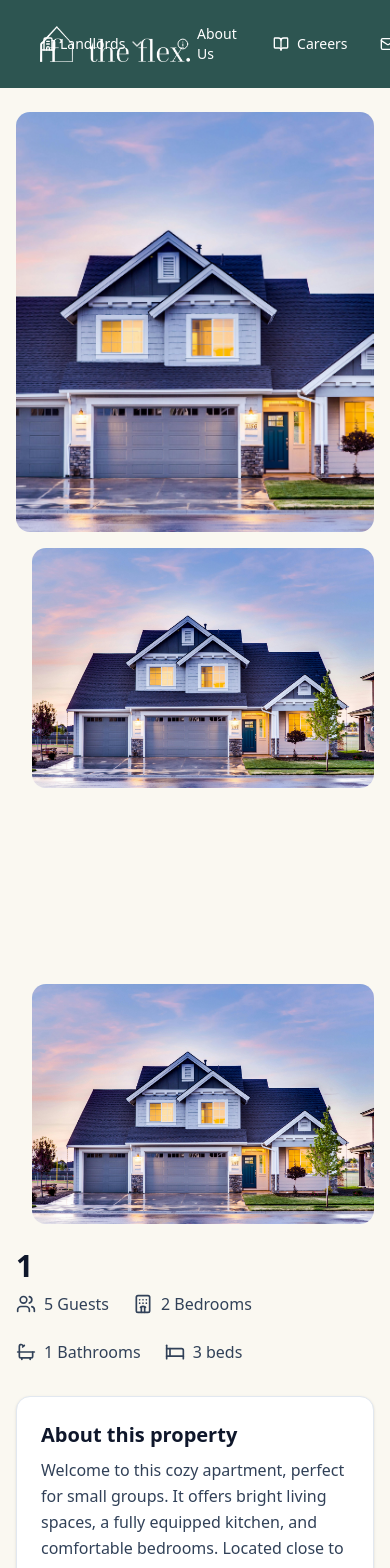
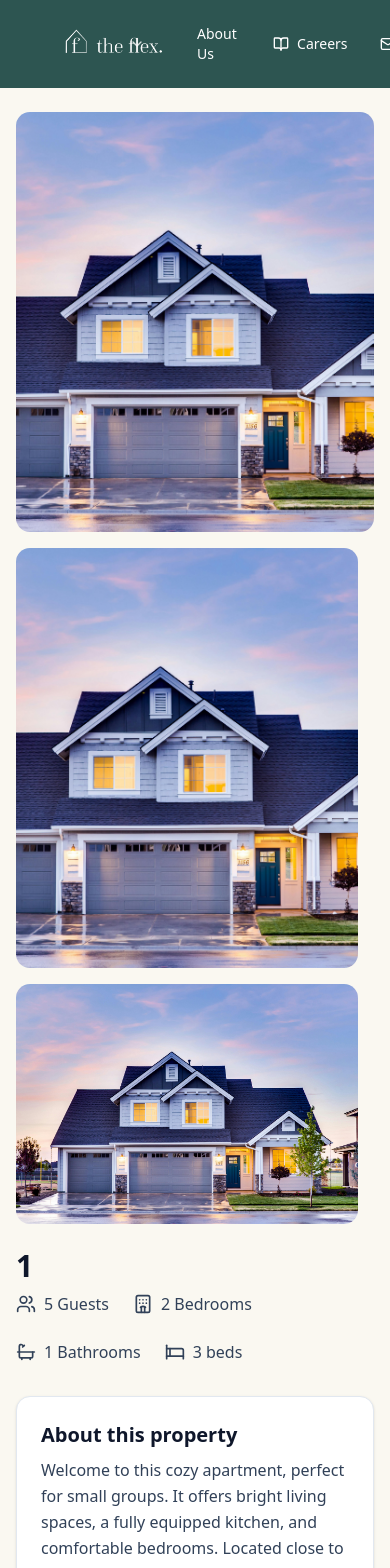
Before and after one commit to BeyzaOzkara/flex-reviews, a Next.js app: page /property/1 in a window 390 px wide. Shown: the top 1568 px of the page. Built offline with nearby package versions, Linux system fonts and the light colour scheme; no server answers; the database is empty.

Commit message:
updated property page

```diff
--- a/app/dashboard/page.tsx
+++ b/app/dashboard/page.tsx
@@ -70,7 +70,7 @@ export default function DashboardPage() {
     return filtered.sort(
       (a, b) => new Date(b.review_date).getTime() - new Date(a.review_date).getTime()
     );
-  }, [reviews, properties, selectedProperty, filters]);
+  }, [reviews, selectedProperty, filters]);
 
   const filteredProperties = useMemo(
     () => (filters.category ? properties.filter((p) => p.category === filters.category) : properties),
--- a/app/property/[slug]/page.tsx
+++ b/app/property/[slug]/page.tsx
@@ -1,10 +1,9 @@
 import SiteHeader from "@/components/SiteHeader";
 import { Bath, Bed, Hotel, Users } from "lucide-react";
 import PropertyReviews from "@/components/PropertyReviews";
+import Image from "next/image";
 
-type ApiReview = {
-  listingName?: string | null;
-};
+type ApiReview = { listingName?: string | null };
 
 function humanizeSlug(slug: string) {
   return slug
@@ -13,14 +12,14 @@ function humanizeSlug(slug: string) {
     .join(" ");
 }
 
+// 👇 NOTE: params is a Promise here to satisfy .next/types checkFields
 export default async function PropertyPage({
   params,
 }: {
-  params: { slug: string };
+  params: Promise<{ slug: string }>;
 }) {
-  const { slug } = params;
+  const { slug } = await params;
 
-  // Try to get a proper listing name from your API; fallback to slug humanized
   const base = process.env.NEXT_PUBLIC_BASE_URL || "http://localhost:3000";
   const metaRes = await fetch(
     `${base}/api/reviews/hostaway?listing=${encodeURIComponent(slug)}`,
@@ -34,108 +33,58 @@ export default async function PropertyPage({
     if (first?.listingName) listingName = first.listingName;
   }
 
-  // You can replace these with real data if you have it
   const facts = { guests: 5, bedrooms: 2, bathrooms: 1, beds: 3 };
-
-  // Local images (put your own in /public). Using <img> avoids next/image domain config.
-  const images = [
-    "/property.jpg", // make sure this exists in /public
-    "/property.jpg",
-    "/property.jpg",
-    "/property.jpg",
-    "/property.jpg",
-  ];
-
-  const amenities = [
-    "Cable TV",
-    "Kitchen",
-    "Washing Machine",
-    "Wireless",
-    "Hair Dryer",
-    "Heating",
-  ];
+  const images = ["/property.jpg","/property.jpg","/property.jpg","/property.jpg","/property.jpg"];
+  const amenities = ["Cable TV","Kitchen","Washing Machine","Wireless","Hair Dryer","Heating"];
 
   return (
     <div className="bg-[#FAF8F1] min-h-screen">
-      <SiteHeader/>
-      {/* Top gallery (Flex-like layout) */}
+      <SiteHeader />
+
+      {/* Gallery */}
       <section className="mx-auto max-w-6xl px-4 md:px-6 py-6 grid grid-cols-1 md:grid-cols-3 gap-4">
-        <img
-          src={images[0]}
-          alt=""
-          className="col-span-2 h-[420px] w-full object-cover rounded-xl"
-        />
-        <img
-          src={images[1] || images[0]}
-          alt=""
-          className="h-[420px] w-full object-cover rounded-xl"
-        />
-        <img
-          src={images[2] || images[0]}
-          alt=""
-          className="h-[240px] w-full object-cover rounded-xl"
-        />
-        <img
-          src={images[3] || images[0]}
-          alt=""
-          className="h-[240px] w-full object-cover rounded-xl"
-        />
-        <img
-          src={images[4] || images[0]}
-          alt=""
-          className="h-[240px] w-full object-cover rounded-xl md:col-span-3"
-        />
+        <div className="relative col-span-2 h-[420px]">
+          <Image src={images[0]} alt="" fill className="object-cover rounded-xl" priority />
+        </div>
+        <div className="relative h-[420px]">
+          <Image src={images[1] || images[0]} alt="" fill className="object-cover rounded-xl" />
+        </div>
+        <div className="relative h-[240px]">
+          <Image src={images[2] || images[0]} alt="" fill className="object-cover rounded-xl" />
+        </div>
+        <div className="relative h-[240px]">
+          <Image src={images[3] || images[0]} alt="" fill className="object-cover rounded-xl" />
+        </div>
+        <div className="relative h-[240px] md:col-span-3">
+          <Image src={images[4] || images[0]} alt="" fill className="object-cover rounded-xl" />
+        </div>
       </section>
 
       <main className="mx-auto max-w-6xl px-4 md:px-6 pb-16">
-        {/* Title */}
-        <h1 className="text-3xl md:text-4xl font-semibold text-slate-900 mb-2">
-          {listingName}
-        </h1>
+        <h1 className="text-3xl md:text-4xl font-semibold text-slate-900 mb-2">{listingName}</h1>
 
-        {/* Facts row */}
         <div className="flex flex-wrap items-center gap-6 text-slate-700 mb-8">
-          <span className="inline-flex items-center gap-2">
-            <Users className="w-5 h-5" /> {facts.guests} Guests
-          </span>
-          <span className="inline-flex items-center gap-2">
-            <Hotel className="w-5 h-5" /> {facts.bedrooms} Bedrooms
-          </span>
-          <span className="inline-flex items-center gap-2">
-            <Bath className="w-5 h-5" /> {facts.bathrooms} Bathrooms
-          </span>
-          <span className="inline-flex items-center gap-2">
-            <Bed className="w-5 h-5" /> {facts.beds} beds
-          </span>
+          <span className="inline-flex items-center gap-2"><Users className="w-5 h-5" /> {facts.guests} Guests</span>
+          <span className="inline-flex items-center gap-2"><Hotel className="w-5 h-5" /> {facts.bedrooms} Bedrooms</span>
+          <span className="inline-flex items-center gap-2"><Bath className="w-5 h-5" /> {facts.bathrooms} Bathrooms</span>
+          <span className="inline-flex items-center gap-2"><Bed className="w-5 h-5" /> {facts.beds} beds</span>
         </div>
 
-        {/* About & booking (simple cards) */}
         <div className="grid grid-cols-1 lg:grid-cols-[1fr_360px] gap-6">
           <div className="space-y-6">
-            {/* About */}
             <div className="rounded-xl border border-slate-200 bg-white p-6 shadow-sm">
-              <h2 className="text-xl font-semibold text-slate-900 mb-2">
-                About this property
-              </h2>
+              <h2 className="text-xl font-semibold text-slate-900 mb-2">About this property</h2>
               <p className="text-slate-700 leading-relaxed">
-                Welcome to this cozy apartment, perfect for small groups. It
-                offers bright living spaces, a fully equipped kitchen, and
-                comfortable bedrooms. Located close to transit, shops, and local
-                parks.
+                Welcome to this cozy apartment, perfect for small groups. It offers bright living spaces, a fully equipped kitchen,
+                and comfortable bedrooms. Located close to transit, shops, and local parks.
               </p>
             </div>
 
-            {/* Amenities */}
             <div className="rounded-xl border border-slate-200 bg-white p-6 shadow-sm">
-              <h2 className="text-xl font-semibold text-slate-900 mb-3">
-                Amenities
-              </h2>
+              <h2 className="text-xl font-semibold text-slate-900 mb-3">Amenities</h2>
               <ul className="grid grid-cols-1 sm:grid-cols-2 gap-2">
                 {amenities.map((a) => (
-                  <li
-                    key={a}
-                    className="text-slate-700 flex items-center gap-2"
-                  >
+                  <li key={a} className="text-slate-700 flex items-center gap-2">
                     <span className="h-1.5 w-1.5 rounded-full bg-slate-400" />
                     {a}
                   </li>
@@ -143,32 +92,19 @@ export default async function PropertyPage({
               </ul>
             </div>
 
-            {/* ✅ Approved reviews section */}
+            {/* Approved reviews */}
             <PropertyReviews slug={slug} />
           </div>
 
-          {/* Booking card (static placeholder) */}
           <aside className="rounded-xl border border-slate-200 bg-white p-6 shadow-sm h-fit">
-            <h3 className="text-lg font-semibold text-slate-900 mb-4">
-              Book Your Stay
-            </h3>
+            <h3 className="text-lg font-semibold text-slate-900 mb-4">Book Your Stay</h3>
             <div className="space-y-3 text-sm">
-              <div className="h-10 rounded-lg border border-slate-300 px-3 flex items-center text-slate-600">
-                Select dates
-              </div>
-              <div className="h-10 rounded-lg border border-slate-300 px-3 flex items-center text-slate-600">
-                Guests
-              </div>
-              <button className="w-full h-10 rounded-lg bg-slate-800 text-white font-medium hover:bg-slate-900">
-                Check availability
-              </button>
-              <button className="w-full h-10 rounded-lg border border-slate-300 text-slate-800 font-medium hover:bg-slate-50">
-                Send Inquiry
-              </button>
+              <div className="h-10 rounded-lg border border-slate-300 px-3 flex items-center text-slate-600">Select dates</div>
+              <div className="h-10 rounded-lg border border-slate-300 px-3 flex items-center text-slate-600">Guests</div>
+              <button className="w-full h-10 rounded-lg bg-slate-800 text-white font-medium hover:bg-slate-900">Check availability</button>
+              <button className="w-full h-10 rounded-lg border border-slate-300 text-slate-800 font-medium hover:bg-slate-50">Send Inquiry</button>
             </div>
-            <p className="mt-3 text-xs text-slate-500">
-              Instant booking confirmation.
-            </p>
+            <p className="mt-3 text-xs text-slate-500">Instant booking confirmation.</p>
           </aside>
         </div>
       </main>
--- a/components/SiteHeader.tsx
+++ b/components/SiteHeader.tsx
@@ -8,7 +8,7 @@ export default function FlexHeader() {
         {/* --- Logo (fixed left) --- */}
         <div className="absolute left-10 flex items-center gap-3">
           <Image
-            src="/logo-flex.webp" // put logo under /public/
+            src="/logo-flex.png" // put logo under /public/
             alt="The Flex Logo"
             width={150}
             height={150}
--- a/lib/sources.ts
+++ b/lib/sources.ts
@@ -1,5 +1,5 @@
 import raw from "@/lib/hostawayMock.json";
-import type { ReviewCategory } from "./types";
+// import type { ReviewCategory } from "./types";
 import type { HostawayReview } from "./normalize"; // you exported this earlier
 
 type HostawayApiResponse = {
```
Also changed, not shown: components/PropertyCard.tsx (+8 -8 lines), public/logo-flex.png (added).
